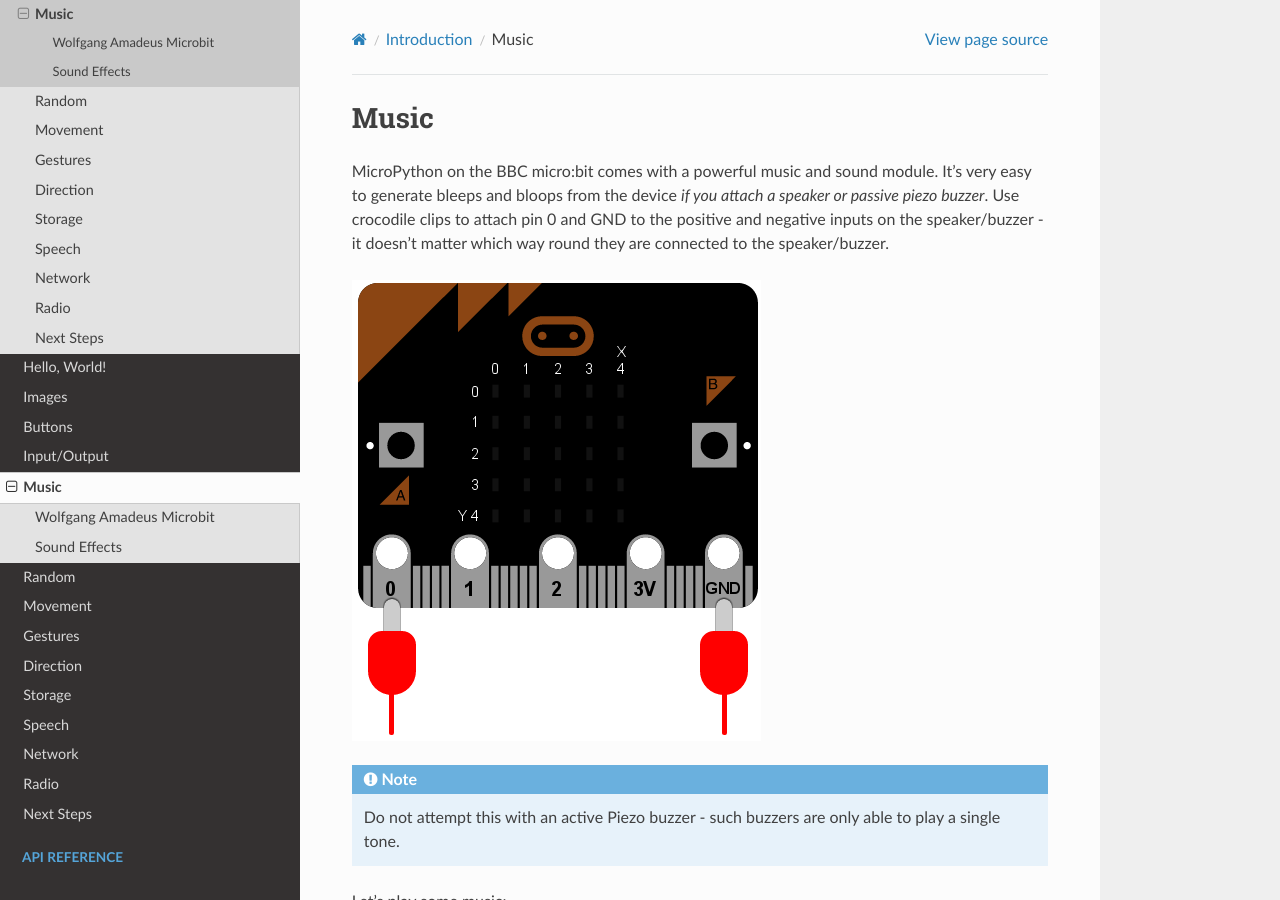
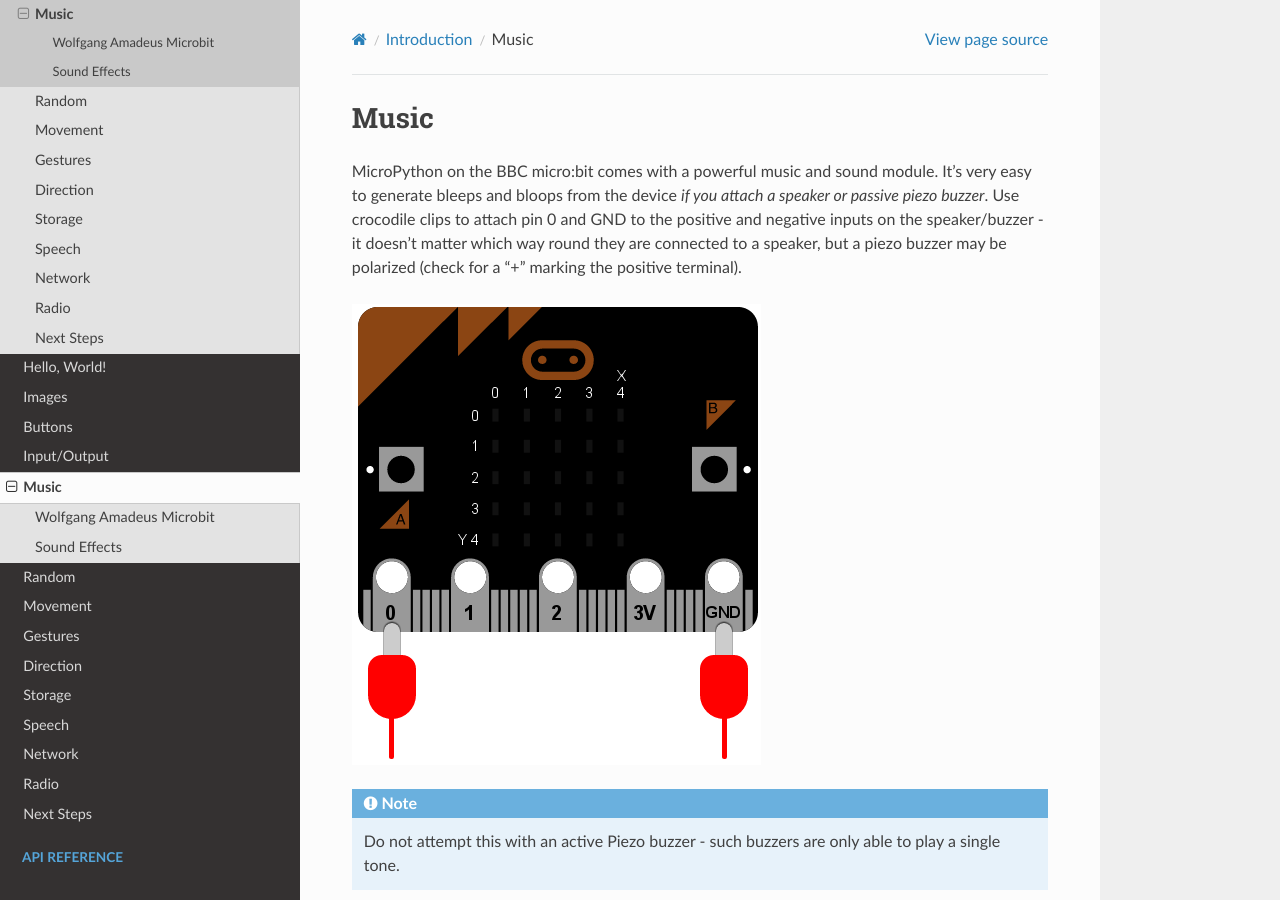
Before and after one commit to bbcmicrobit/micropython, a Sphinx documentation site: the page built from docs/tutorials/music.rst, in a window 1280 px wide and 900 px high. Built offline with Sphinx 7.4.7 and the Read the Docs theme 2.0.0, drawn with Linux system fonts in a browser that asks for light colours.

Commit message:
Added a note about potential piezo polarization.
I don't have extensive knowledge of or experience with passive piezo buzzers, but the one I have on hand (from an Arduino kit) has one side marked with a plus sign though it works the same when hooked up either way,

```diff
--- a/docs/tutorials/music.rst
+++ b/docs/tutorials/music.rst
@@ -5,7 +5,7 @@ MicroPython on the BBC micro:bit comes with a powerful music and sound module.
 It's very easy to generate bleeps and bloops from the device *if you attach a
 speaker or passive piezo buzzer*. Use crocodile clips to attach pin 0 and GND to the positive and
 negative inputs on the speaker/buzzer - it doesn't matter which way round they are
-connected to the speaker/buzzer.
+connected to a speaker, but a piezo buzzer may be polarized (check for a "+" marking the positive terminal).
 
 .. image:: pin0-gnd.png
 
```
